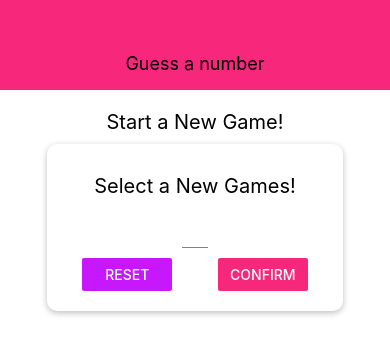
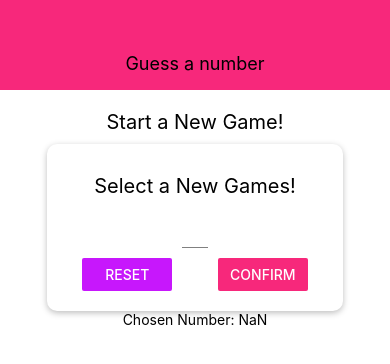
Before and after one commit to adclleva/Learning-React-Native-2-Course-Guessing-Number-App, a React Native app: screen / in a window 390 px wide. Both pictures are taken after a click on the button "CONFIRM". Shown: the top 364 px of the page. Built offline with nearby package versions, Linux system fonts and the light colour scheme.

Commit message:
Able to conditionally render if the user entered a valid value

```diff
--- a/screens/StartGameScreen.js
+++ b/screens/StartGameScreen.js
@@ -42,11 +42,18 @@ const StartGameScreen = (props) => {
     setConfirmed(true);
     setEnteredValue("");
     /**
-     * we can have this setState be after since it will be batched together
-     * and the changes will be shown within the next render cycle
+     * we can have this setState be after since the setState calls will
+     * be batched together and the changes will be shown within
+     * the next render cycle
      *  */
     setSelectedNumber(chosenNumber);
   };
+
+  let confirmedOutput;
+
+  if (confirmed) {
+    confirmedOutput = <Text>Chosen Number: {selectedNumber}</Text>;
+  }
 
   return (
     <TouchableWithoutFeedback
@@ -86,6 +93,7 @@ const StartGameScreen = (props) => {
             </View>
           </View>
         </Card>
+        {confirmedOutput}
       </View>
     </TouchableWithoutFeedback>
   );
```
